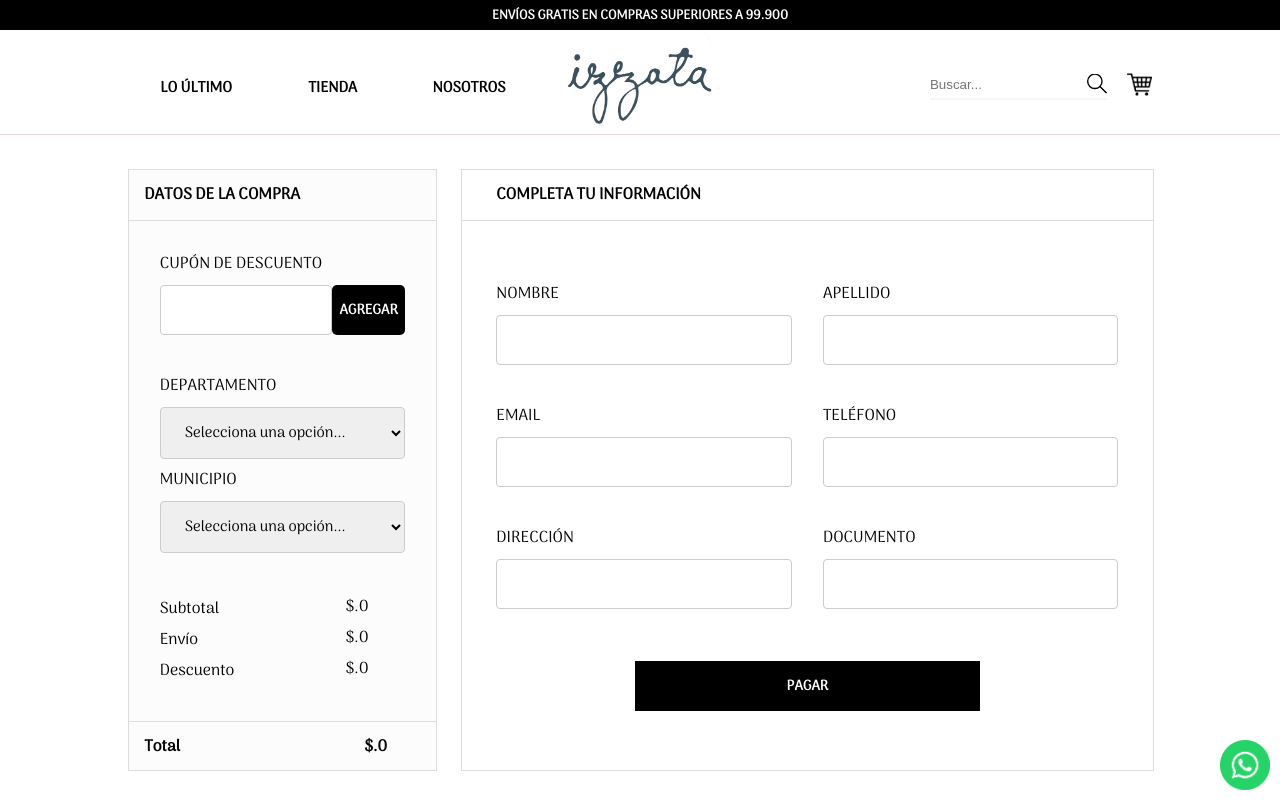
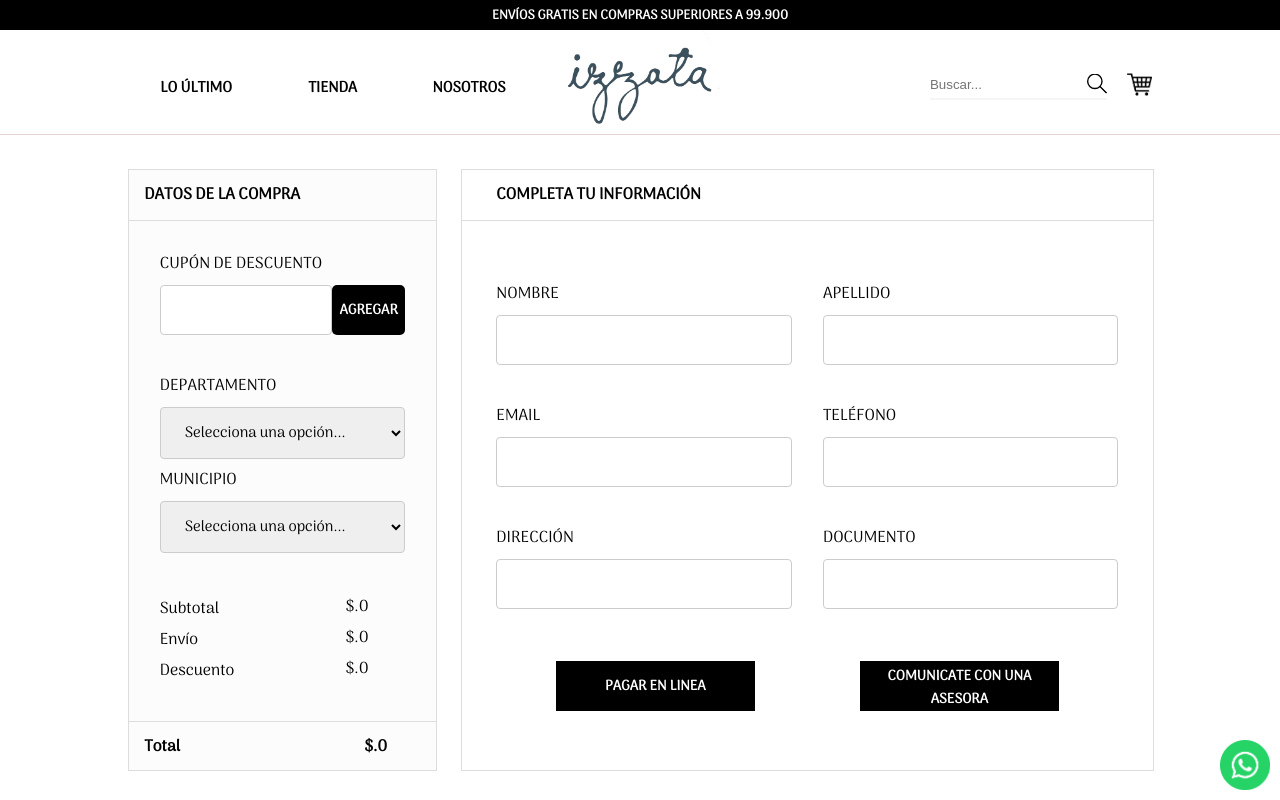
Before and after one commit to Lolek381183/izzata, a React (Create React App) app: page /Pagar in a window 1280 px wide. Shown: the top 800 px of the page. Built offline with nearby package versions, Linux system fonts and the light colour scheme.

Commit message:
first commit

```diff
--- a/src/pages/Pagar.jsx
+++ b/src/pages/Pagar.jsx
@@ -136,6 +136,59 @@ class Pagar extends React.Component {
     }
   };
 
+  addProduct1 = (e) => {
+    if (
+      this.state.form.Nombre !== "" &&
+      this.state.form.Apellido !== "" &&
+      this.state.form.Email !== "" &&
+      this.state.form.Telefono !== "" &&
+      this.state.form.Direccion !== "" &&
+      this.state.form.Documento !== "" &&
+      this.state.form.Departamento !== "" &&
+      this.state.form.Municipio !== ""
+    ) {
+      this.setState({
+        Mensaje1: "",
+      });
+      console.log(this.props.productos);
+      Axios.post(this.state.backend + "/email", {
+        Apellido: this.state.form.Apellido,
+        Nombre: this.state.form.Nombre,
+        Email: this.state.form.Email,
+        Telefono: this.state.form.Telefono,
+        Direccion: this.state.form.Direccion,
+        Documento: this.state.form.Documento,
+        Departamento: this.state.form.Departamento,
+        Municipio: this.state.form.Municipio,
+        Precio:
+          this.props.suma +
+          Number(this.state.Envio) -
+          this.props.suma * Number(this.state.Codigos.descuento),
+        Codigo: this.state.Codigo,
+        Referencia:
+          this.state.form.Nombre.slice(0, 1) +
+          this.state.form.Apellido.slice(0, 1) +
+          this.state.fecha.getFullYear().toString() +
+          this.state.fecha.getDay().toString() +
+          this.state.fecha.getDate().toString() +
+          this.state.fecha.getHours().toString() +
+          this.state.fecha.getMinutes().toString() +
+          this.state.fecha.getSeconds().toString() +
+          this.state.fecha.getMilliseconds().toString(),
+        Productos: this.props.productos.map(
+          (j) => j.nombre + "-" + j.talla + "-" + j.color
+        ),
+      }).then((response) => {
+        console.log(response);
+        this.handlePay1();
+      });
+    } else {
+      this.setState({
+        Mensaje1: "Campos faltantes",
+      });
+    }
+  };
+
   handlePay = () => {
     this.setState({
       Mensaje1: "",
@@ -159,6 +212,26 @@ class Pagar extends React.Component {
         this.state.fecha.getSeconds().toString() +
         this.state.fecha.getMilliseconds().toString() +
         "&redirectUrl=https%3A%2F%2Ftransaction-redirect.wompi.co%2Fcheck",
+      "_self"
+    );
+    win.focus();
+  };
+
+  handlePay1 = () => {
+    this.setState({
+      Mensaje1: "",
+    });
+    var win = window.open(
+      "https://api.whatsapp.com/send?phone=573205872130&text=Hola!%20Quiero%20continuar%20mi%20pedido%20contigo%20numero%20" +
+        this.state.form.Nombre.slice(0, 1) +
+        this.state.form.Apellido.slice(0, 1) +
+        this.state.fecha.getFullYear().toString() +
+        this.state.fecha.getDay().toString() +
+        this.state.fecha.getDate().toString() +
+        this.state.fecha.getHours().toString() +
+        this.state.fecha.getMinutes().toString() +
+        this.state.fecha.getSeconds().toString() +
+        this.state.fecha.getMilliseconds().toString(),
       "_self"
     );
     win.focus();
@@ -429,14 +502,39 @@ class Pagar extends React.Component {
                     />
                   </div>
                 </div>
-                <div className="Pagar__segura" onClick={this.addProduct}>
+              </div>
+              <div className="Pagar__segura">
+                <div
+                  style={{
+                    display: "grid",
+                    gridTemplateColumns: "45% 10% 45%",
+                    width: "80%",
+                    paddingLeft: "10%",
+                    fontSize: "1px",
+                    zIndex: "1000",
+                  }}
+                >
+                  <div
+                    className="Pagar__segura__inner"
+                    onClick={this.addProduct}
+                  >
+                    <div className="Pagar__segura__inner__inner">
+                      PAGAR EN LINEA
+                    </div>
+                  </div>
+                  <div></div>
                   <div className="Pagar__segura__inner">
-                    <div className="Pagar__segura__inner__inner">PAGAR</div>
+                    <div
+                      className="Pagar__segura__inner__inner__1"
+                      onClick={this.addProduct1}
+                    >
+                      COMUNICATE CON UNA ASESORA
+                    </div>
                   </div>
-                  <div className="Blank__Space"> </div>
-                  <div className="Pagar__total__codigo">
-                    <span> {this.state.Mensaje1}</span>
-                  </div>
+                </div>
+                <div className="Blank__Space"> </div>
+                <div className="Pagar__total__codigo">
+                  <span> {this.state.Mensaje1}</span>
                 </div>
               </div>
               <div className="Blank__Space"> </div>
--- a/src/pages/styles/Pagar.css
+++ b/src/pages/styles/Pagar.css
@@ -1,4 +1,9 @@
-@media screen and (min-width: 900px) {
+@media screen and (min-width: 1312px) {
+  .Pagar__segura__inner__inner__1 {
+    margin: 0 auto;
+    cursor: pointer;
+    padding-top: 14px;
+  }
   .Pagar__inner {
     width: 80%;
     margin: 0 auto;
@@ -7,14 +12,76 @@
     display: grid;
     grid-template-columns: 30% 2.5% 67.5%;
   }
+  .Pagar__segura__inner {
+    height: 50px;
+  }
+  .Pagar__segura__inner__inner {
+    margin: 0 auto;
+    cursor: pointer;
+    padding-top: 14px;
+  }
 }
 
-@media screen and (max-width: 899px) {
+@media screen and (max-width: 1311px) and (min-width: 900px) {
   .Pagar__inner {
     width: 80%;
     margin: 0 auto;
     height: auto;
     position: relative;
+    display: grid;
+    grid-template-columns: 30% 2.5% 67.5%;
+  }
+  .Pagar__segura__inner {
+    height: 50px;
+  }
+  .Pagar__segura__inner__inner {
+    margin: 0 auto;
+    cursor: pointer;
+    padding-top: 14px;
+  }
+  .Pagar__segura__inner__inner__1 {
+    margin: 0 auto;
+    cursor: pointer;
+    padding-top: 4px;
+  }
+}
+
+@media screen and (max-width: 899px) and (min-width: 480px) {
+  .Pagar__inner {
+    width: 80%;
+    margin: 0 auto;
+    height: auto;
+    position: relative;
+  }
+  .Pagar__segura__inner {
+    height: 70px;
+  }
+  .Pagar__segura__inner__inner {
+    margin: 0 auto;
+    cursor: pointer;
+    padding-top: 24px;
+  }
+  .Pagar__segura__inner__inner__1 {
+    margin: 0 auto;
+    cursor: pointer;
+    padding-top: 12px;
+  }
+}
+
+@media screen and (max-width: 479px) {
+  .Pagar__inner {
+    width: 80%;
+    margin: 0 auto;
+    height: auto;
+    position: relative;
+  }
+  .Pagar__segura__inner {
+    height: 70px;
+  }
+  .Pagar__segura__inner__inner {
+    margin: 0 auto;
+    cursor: pointer;
+    padding-top: 14px;
   }
 }
 
@@ -78,26 +145,20 @@
 
 .Pagar__segura {
   text-align: center;
-  cursor: pointer;
+  position: relative;
 }
 
 .Pagar__segura__inner {
-  height: 50px;
   position: relative;
-  left: 25%;
-  width: 50%;
+  left: 10%;
+  width: 80%;
   font-size: 14px;
   font-weight: bold;
   font-family: "Arima";
-  pointer-events: none;
   text-align: center;
   color: white;
   background-color: black;
-}
-
-.Pagar__segura__inner__inner {
   cursor: pointer;
-  padding-top: 14px;
 }
 
 .Pagar__total {
```
Also changed, not shown: 1 other file (tests, documents, lock files or other folders).
